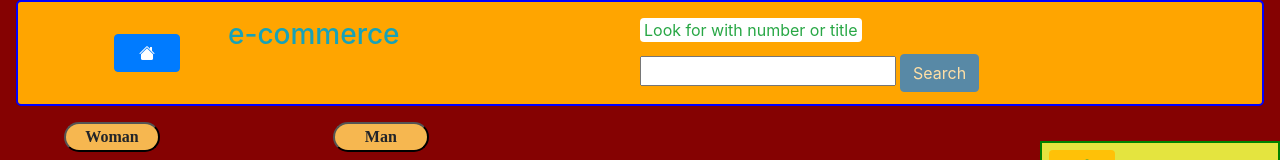
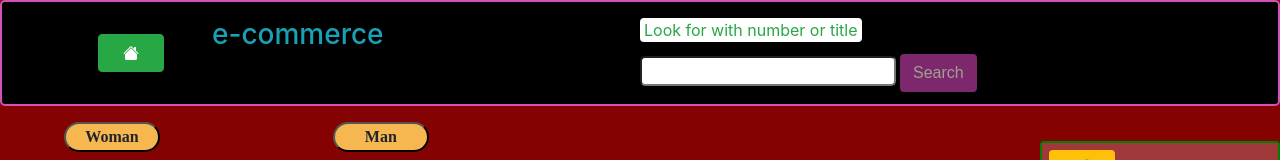
Before and after one commit to salino3/react-e-commerce-vite, a React (Vite) app: page / in a window 1280 px wide. Shown: the top 160 px of the page. Built offline with nearby package versions, Linux system fonts and the light colour scheme.

Commit message:
change colors

```diff
--- a/src/components/ItemsForm.tsx
+++ b/src/components/ItemsForm.tsx
@@ -23,7 +23,7 @@ export const ItemsForm: React.FC<Props> = (props) => {
       />
       <button
         disabled={ first ? false : true}
-        className="btn btn-primary m-1" >
+        className="btn btn_input m-1" >
         Search
       </button>
     </>
--- a/src/components/NavBar.tsx
+++ b/src/components/NavBar.tsx
@@ -9,7 +9,7 @@ export const NavBar: React.FC = () => {
       <div className="d-flex mx-5 ">
         <div className="m-3 mx-5">
           <Link to={"/"}>
-            <button className=" btn btn-primary px-4" >
+            <button className=" btn btn-success px-4" >
               <i className="bi bi-house-fill"></i>{" "}
             </button>
           </Link>
--- a/src/components/stylesComponents.scss
+++ b/src/components/stylesComponents.scss
@@ -1,13 +1,14 @@
 .myHeader {
   position: sticky;
   top: 0;
-  border: solid 2px blue;
-  background-color: orange;
+  border: solid 2px rgb(210, 82, 184);
+  background-color: black;
   border-radius: 5px;
-  margin: 0em 1em 1em;
+  margin: 0em 0em 1em;
   padding-top: 1em;
   z-index: 3;
 }
+
 
 nav {
   display: grid;
@@ -41,7 +42,20 @@ nav {
 
 aside {
 
+  // *:first-child {
+  //   opacity: 1;
+  // }
+  // &:not(:first-child) {
+  //   opacity: 0.5;
+  // }
+
+
+
+ //  opacity: 0.5;
+ background: rgba(133, 2, 2, 0.76);
+ background: rgba(255, 255, 255, 0.221);
   margin-top: 1.2em;
+
   * {
     padding: 0.1em;
     margin: 0.1em;
@@ -64,7 +78,7 @@ aside {
     .item1 {
       margin-top: 0.5em;
       color: teal;
-      font-family:  fantasy, 'Franklin Gothic Medium',;
+      font-family:  fantasy, 'Franklin Gothic Medium';
 
       span {
         position: relative;
@@ -190,13 +204,6 @@ aside {
     }
   }
 
-  //   @media (max-500px){
-
-  //      & img {
-  //   width: 5em;
-  // }
-
-  //   }
 }
 
 .footer_container {
@@ -217,3 +224,9 @@ aside {
   }
 
 }
+
+.btn_input {
+  background: rgb(193, 61, 167);
+  color: beige;
+  font-family: fantasy, 'Franklin';
+}
--- a/src/index.scss
+++ b/src/index.scss
@@ -1,3 +1,8 @@
 body {
     background: rgb(133, 2, 2);
+
+    input{
+        outline: none;
+        border-radius: 5px;
+    }
 }
--- a/src/layout/AsideContainer.tsx
+++ b/src/layout/AsideContainer.tsx
@@ -10,7 +10,7 @@ export const AsideContainer: React.FC<Props> = ({ children }) => {
 
     return (
       <aside
-        className={` ${toggleBtn ? "asideContainer1" : "asideContainer2"}`}
+        className={` rounded ${toggleBtn ? "asideContainer1" : "asideContainer2"}`}
       >
           <div className="box-aside">
             <button
--- a/src/layout/styles.scss
+++ b/src/layout/styles.scss
@@ -31,6 +31,7 @@
 
 .asideContainer1 {
 
+
   float: right;
    position: relative;
 
@@ -40,7 +41,9 @@
   border: solid green 2px;
   min-height: 90vh;
   height: 100%;
-  background-color: rgb(228, 228, 63);
+  // background-color: rgb(228, 228, 63);
+  // background-color: #F6B750;
+
 
    .box-aside{
     position: fixed;
@@ -55,7 +58,7 @@
   border: solid green 2px;
   min-height: 90vh;
   height: 100%;
-  background-color: rgb(228, 228, 63);
+  // background-color: rgb(228, 228, 63);
 
   .box-aside{
     position: fixed;
```
Lines whose indentation alone changed are shown as unchanged.
